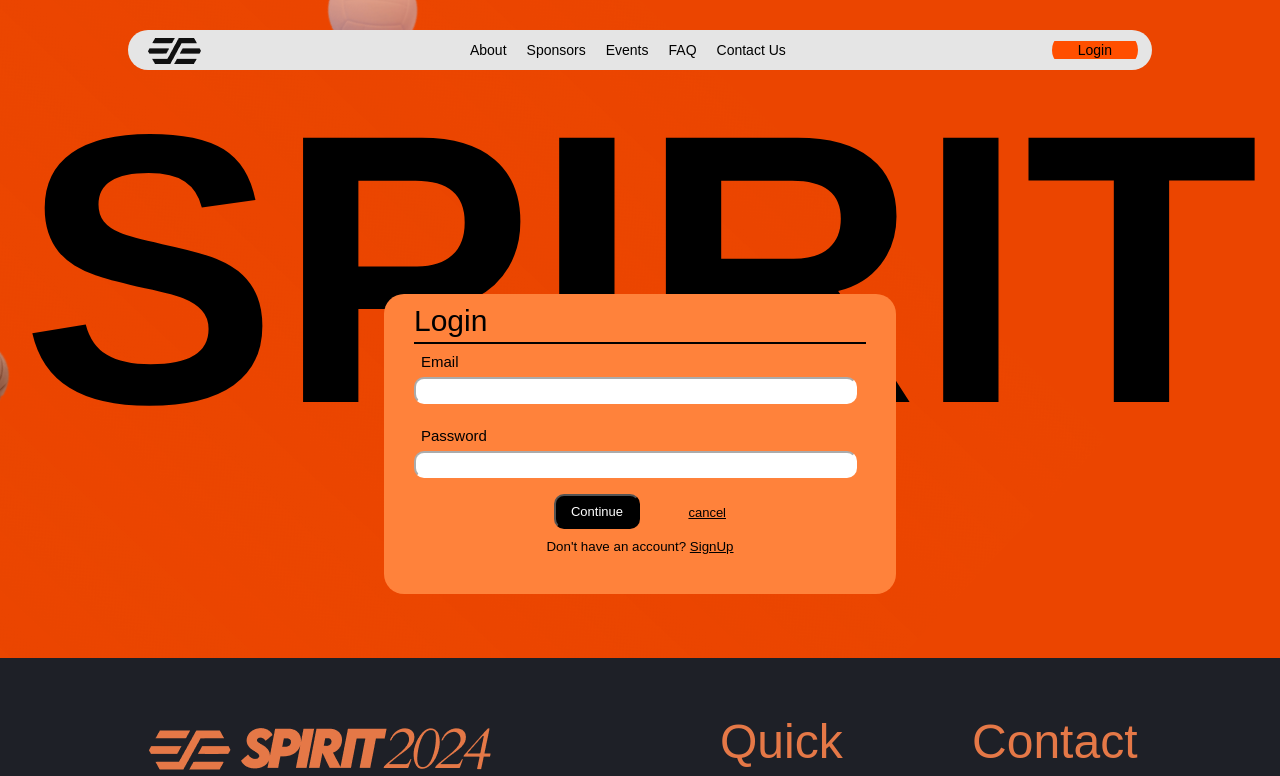
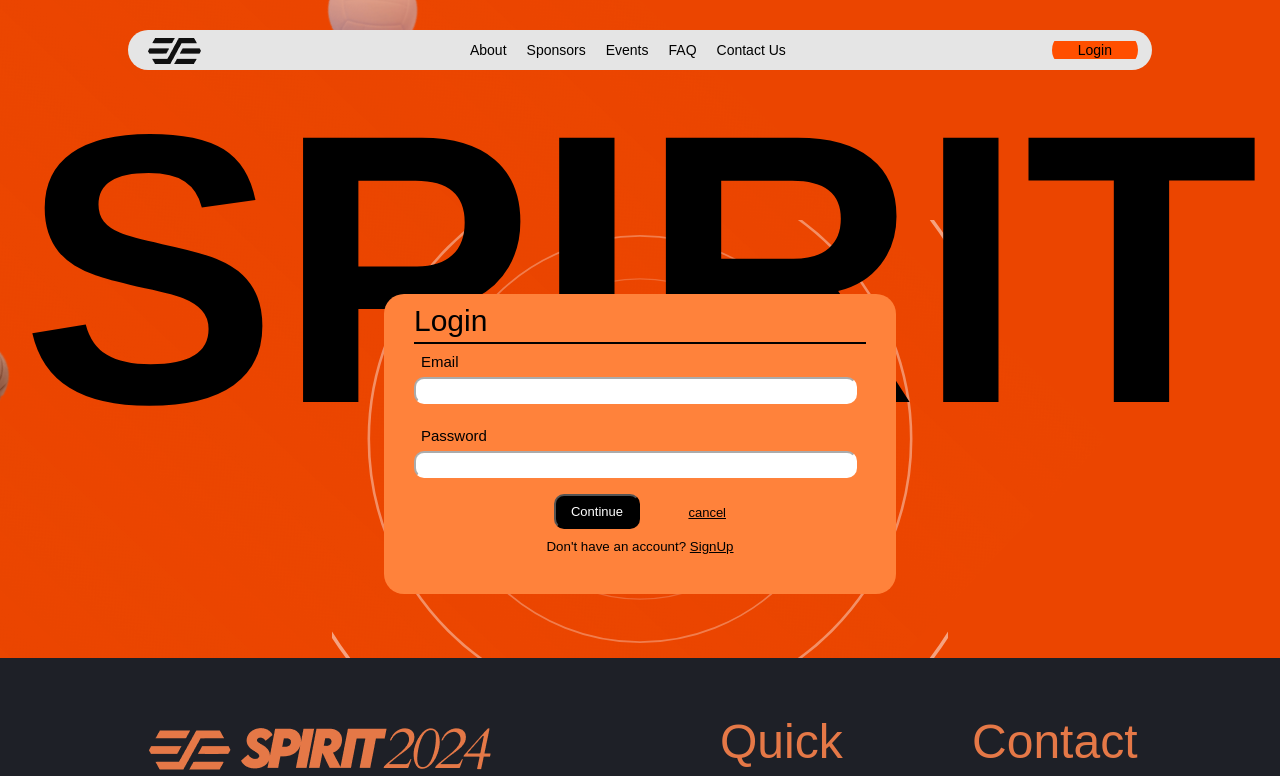
Before and after one commit to Ashmit-Verma/SPIRIT24, a React (Create React App) app in the folder frontend/: page /login in a window 1280 px wide. Shown: the top 776 px of the page. Built offline with nearby package versions, Linux system fonts and the light colour scheme.

Commit message:
added ellipses

```diff
--- a/frontend/src/components/form/Lform.css
+++ b/frontend/src/components/form/Lform.css
@@ -8,7 +8,10 @@
     justify-content: center;
     align-items: center;
 
-
+    background-image: url('/public/ellipses.svg');
+    background-repeat: no-repeat;
+    background-position: center;
+    background-size: contain;
 
   }
 
@@ -98,7 +101,7 @@
     font-size: 13px;
     border-radius: 10px;
     background-color: black;
-    width: 50%; /* Use a percentage for better responsiveness */
+    width: 50%;
     max-width: 200px; /* Set a max width */
     height: 35px;
     padding: 7px 20px; /* Adjust padding for better responsiveness */
@@ -142,8 +145,8 @@
     display: flex;
     flex-direction: row;
     align-items: center;
-    justify-content: space-between; /* This will space the items out */
-    gap:3vw; /* This will add space between the items */
+    justify-content: space-between;
+    gap:3vw;
 }
 small{
   margin-top: 10px;
@@ -176,8 +179,8 @@ small a{
     display: flex;
     flex-direction: column;
     align-items: center;
-    justify-content: space-between; /* This will space the items out */
-    gap:0px; /* This will add space between the items */
+    justify-content: space-between;
+    gap:0px;
 }
   .continue{
     width: 30vw;
```
